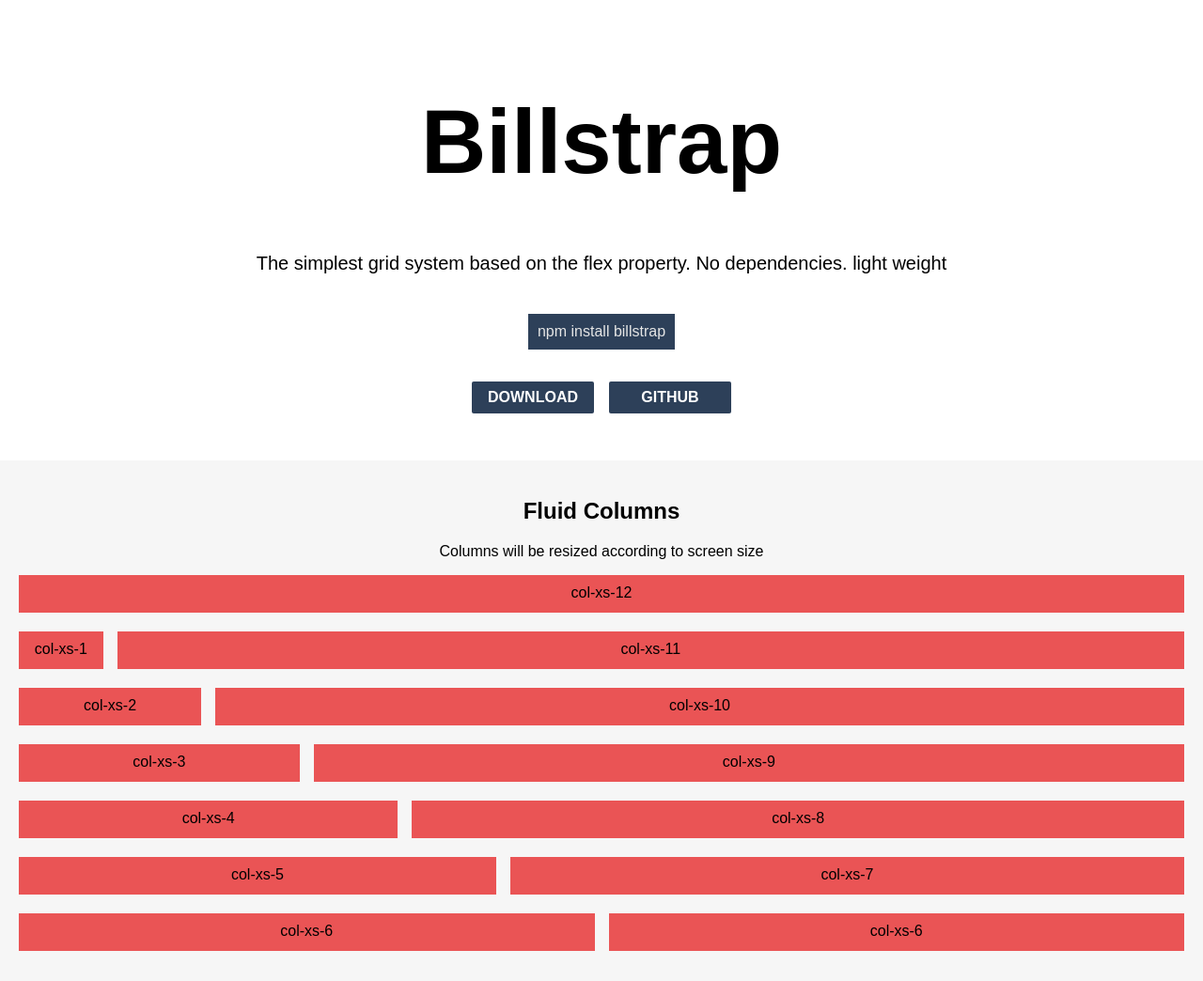
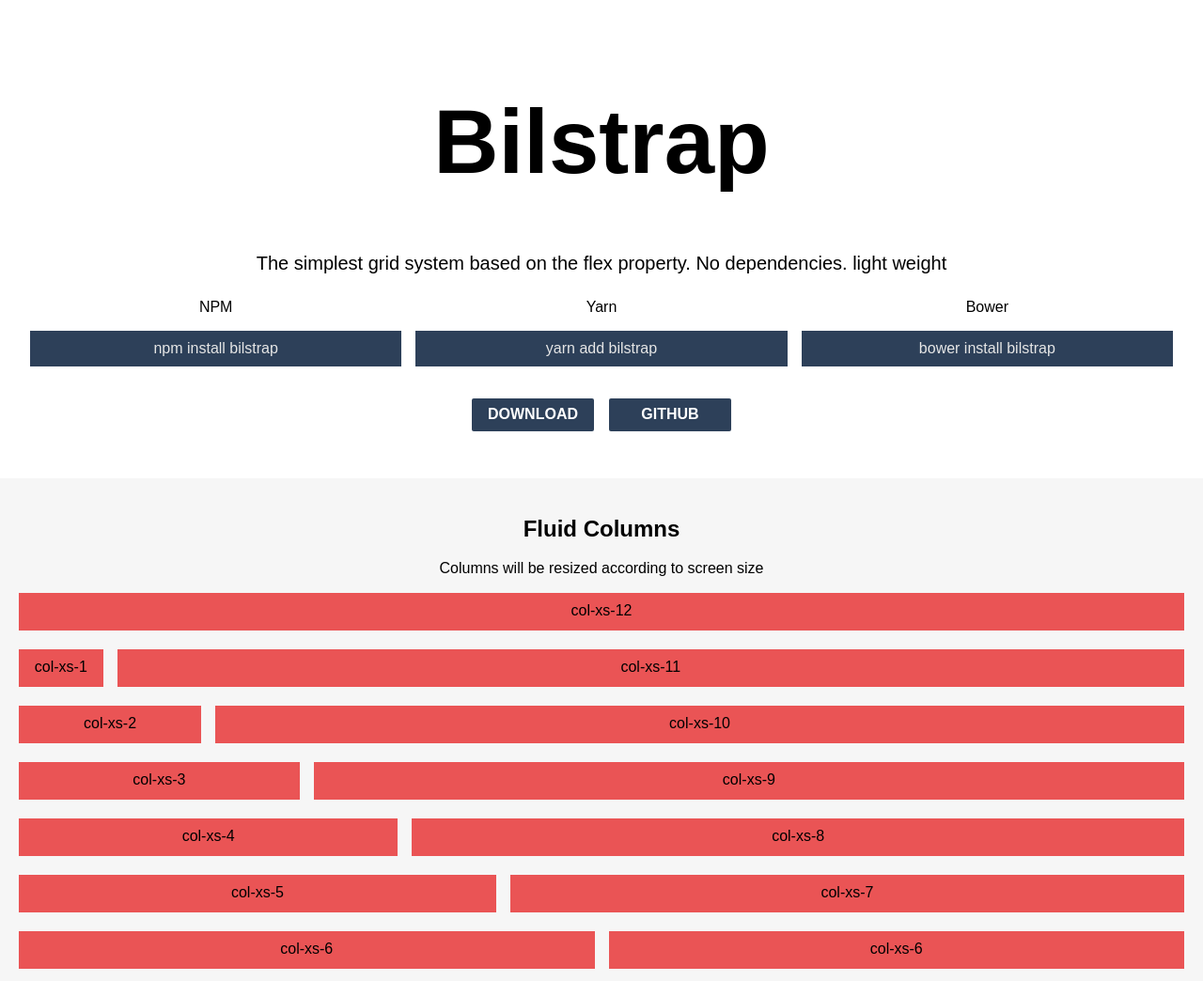
Before and after one commit to AjanthaB/bilstrap, a website: page index.html in a window 1280 px wide. Shown: the top 1044 px of the page at 94% size. Drawn offline with Linux system fonts and the light colour scheme.

Commit message:
some changes

```diff
--- a/index.html
+++ b/index.html
@@ -5,6 +5,7 @@
     <meta name="viewport" content="width=device-width, initial-scale=1, shrink-to-fit=no">
     <meta name="description" content="The simplest flex grid in the world.">
     <meta name="author" content="Ajantha Bandara">
+    <title>Bilstrap</title>
     <link rel="stylesheet" href="/dist/css/billstrap.css">
   </head>
 
@@ -103,15 +104,32 @@
   <body class="wrapper">
     <header class="top-header">
       <div class="bt-row xs-center">
-        <h1 class="billstrap">Billstrap</h1>
+        <h1 class="billstrap">Bilstrap</h1>
       </div>
       <div class="bt-row xs-center">
         <p class="b-desc">The simplest grid system based on the flex property. No dependencies. light weight</p>
       </div>
       <div class="bt-row xs-center">
-        <p class="code">
-          npm install billstrap
-        </p>
+        <div class="col-xs-4">
+          NPM
+          <p class="code">
+            npm install bilstrap
+          </p>
+        </div>
+        <div class="col-xs-4">
+          Yarn
+          <p class="code">
+            yarn add bilstrap
+          </p>
+        </div>
+        <div class="col-xs-4">
+          Bower
+          <p class="code">
+            bower install bilstrap
+          </p>
+        </div>
+
+
       </div>
       <div class="bt-row xs-center">
         <button class="btn bt-waves bt-dark download-btn uppercase">Download</button>
```
